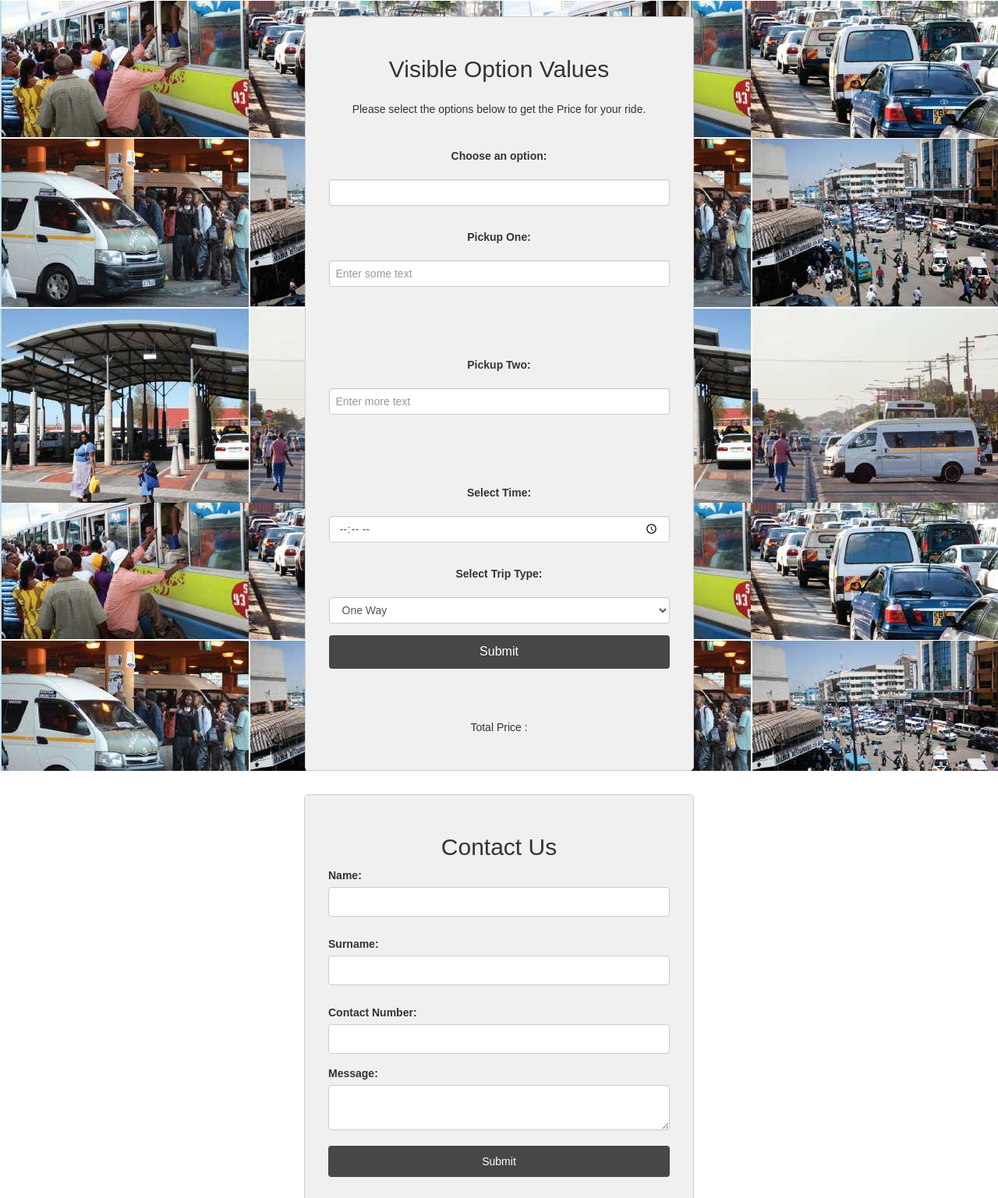
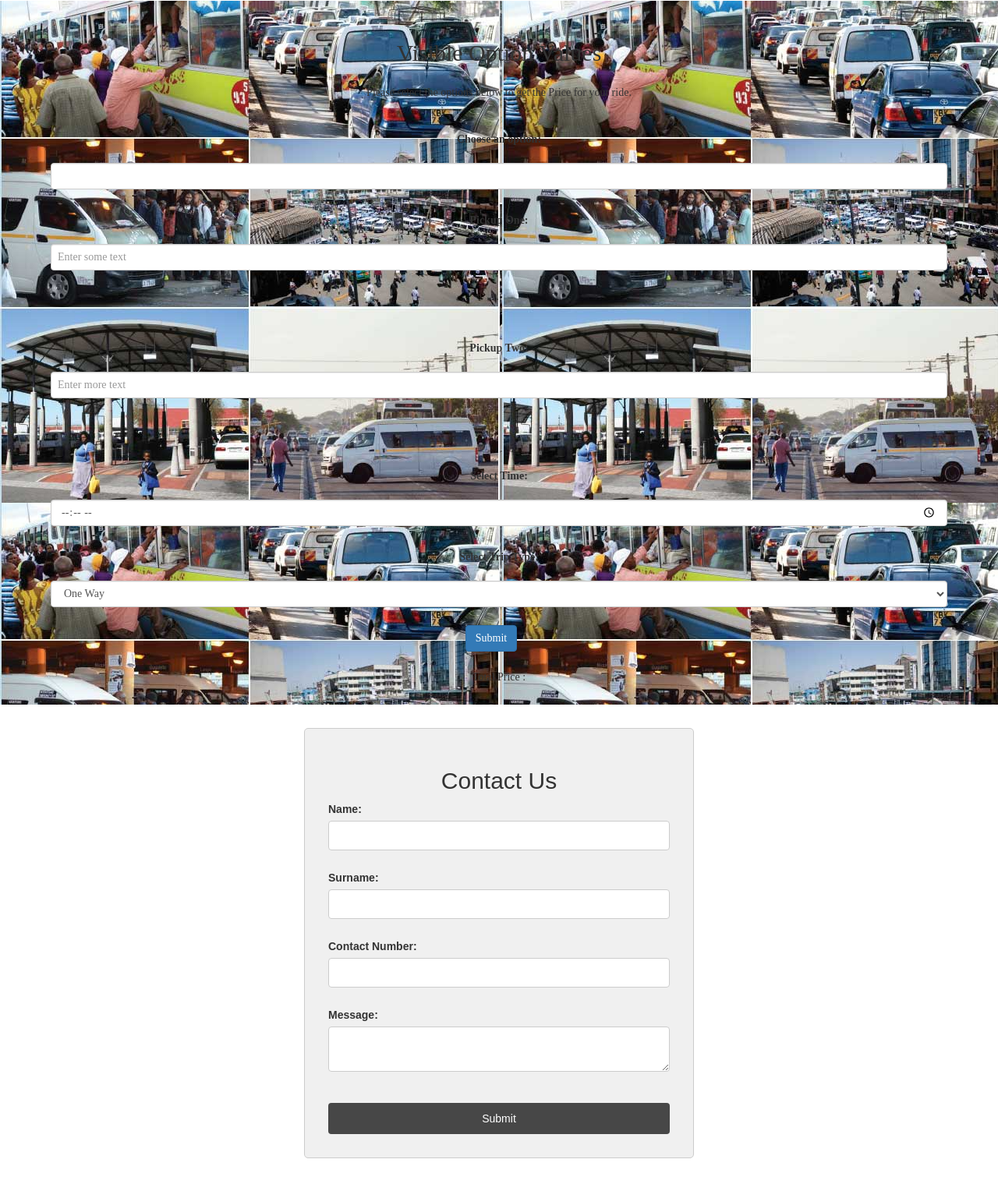
Before and after one commit to Yonela986/transportation, a plain HTML site: page index.html in a window 1280 px wide. Shown: the part 1662-3199 px from the top of the page at 78% size. Drawn offline with nearby package versions, Linux system fonts and the light colour scheme.

Commit message:
working on the style

```diff
--- a/style.css
+++ b/style.css
@@ -159,7 +159,7 @@ ul li {
   z-index: 1;
   padding-top: 20px;
 }
-/* Form Container */
+/* Form Container
 #myForm {
   max-width: 499px;
   margin: auto;
@@ -171,7 +171,7 @@ ul li {
   position: relative;
 }
 
-/* Datalist/Select List */
+/* Datalist/Select List *
 #selectList {
   width: 100%;
   padding: 8px;
@@ -180,7 +180,7 @@ ul li {
   margin-bottom: 10px;
 }
 
-/* Placeholders */
+/* Placeholders *
 input[type="text"] {
   width: 100%;
   padding: 8px;
@@ -193,13 +193,13 @@ input[type="text"]::placeholder {
   color: #999;
 }
 
-/* Checkboxes */
+/* Checkboxes *
 input[type="checkbox"] {
   margin-right: 8px;
   margin-bottom: 10px;
 }
 
-/* Submit Button */
+/* Submit Button *
 input[type="submit"] {
   display: block;
   width: 100%;
@@ -214,13 +214,32 @@ input[type="submit"] {
 
 input[type="submit"]:hover {
   background-color: #0a0a0a;
-}
+} */
 .error-message {
   text-decoration: solid;
   width: 100%;
   color: #990000;
   padding: 10px;
   text-align: center;
+}
+.container{
+  padding: 10px;
+}
+.form-group {
+  margin-bottom: 1rem; /* Adjust the spacing between form groups */
+}
+
+.form-group label {
+  margin-bottom: 0.5rem; /* Adjust the spacing between labels and inputs */
+}
+
+.form-group input,
+.form-group select {
+  margin-bottom: 1rem; /* Adjust the spacing between inputs/selects and the next form element */
+}
+
+button[type="submit"] {
+  margin-top: 2rem; /* Adjust the spacing between the last form element and the submit button */
 }
 /*contact page*/
 #contactContainer {
@@ -278,6 +297,7 @@ button:hover {
   background-color: #0a0a0a;
 }
 
+
 /* Media Queries */
 @media screen and (max-width: 480px) {
   #myForm {
```
Also changed, not shown: servicepage.js (+0 -16 lines).
